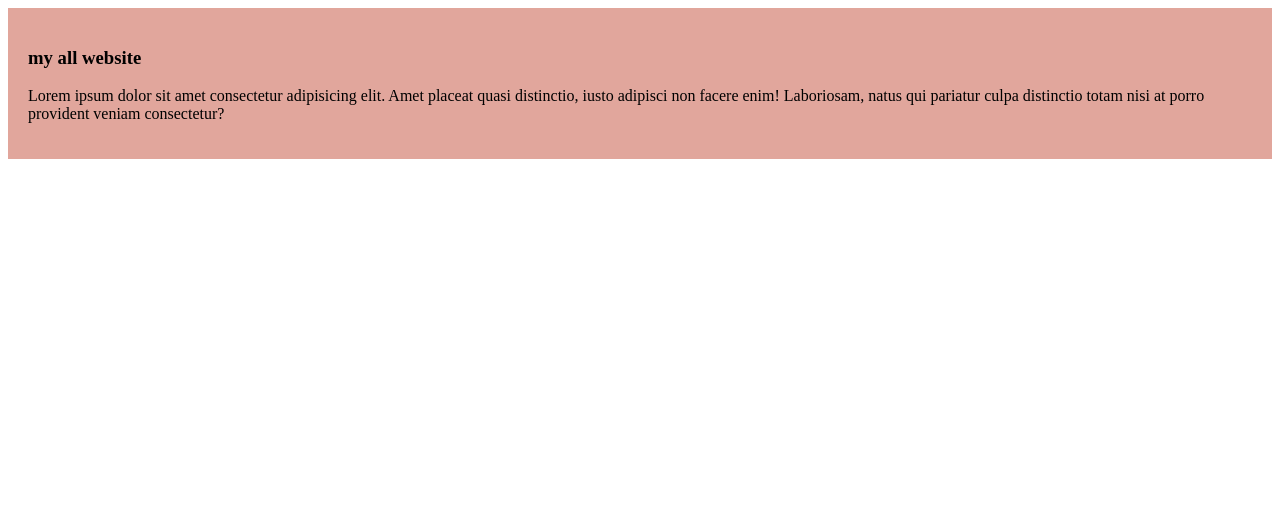
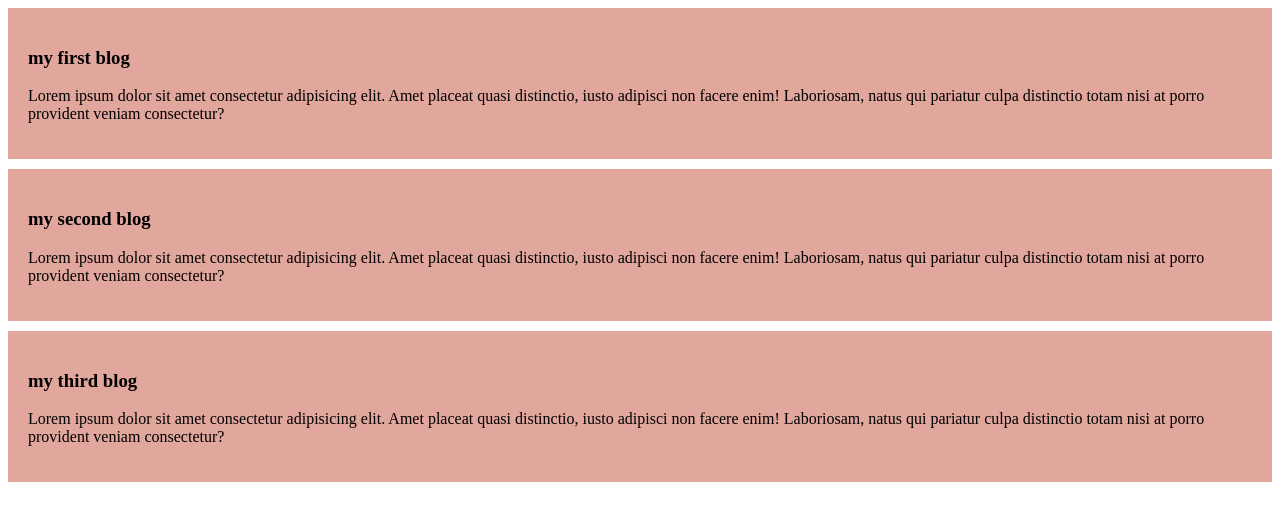
Before and after one commit to mrfarabi-dev/my-small-wb, a plain HTML site: page index.html in a window 1280 px wide. Drawn offline with Linux system fonts and the light colour scheme.

Commit message:
added the second and the third blog

```diff
--- a/index.html
+++ b/index.html
@@ -8,7 +8,15 @@
 </head>
 <body>
    <div>
-    <h3>my all website</h3>
+    <h3>my first blog</h3>
+    <p>Lorem ipsum dolor sit amet consectetur adipisicing elit. Amet placeat quasi distinctio, iusto adipisci non facere enim! Laboriosam, natus qui pariatur culpa distinctio totam nisi at porro provident veniam consectetur?</p>
+   </div>
+   <div>
+    <h3>my second blog</h3>
+    <p>Lorem ipsum dolor sit amet consectetur adipisicing elit. Amet placeat quasi distinctio, iusto adipisci non facere enim! Laboriosam, natus qui pariatur culpa distinctio totam nisi at porro provident veniam consectetur?</p>
+   </div>
+   <div>
+    <h3>my third blog</h3>
     <p>Lorem ipsum dolor sit amet consectetur adipisicing elit. Amet placeat quasi distinctio, iusto adipisci non facere enim! Laboriosam, natus qui pariatur culpa distinctio totam nisi at porro provident veniam consectetur?</p>
    </div>
 </body>
--- a/style/blog.css
+++ b/style/blog.css
@@ -1,4 +1,5 @@
 div{
     background-color: rgb(225, 166, 156);
     padding: 20px;
+    margin-bottom: 10px;
 }
```
